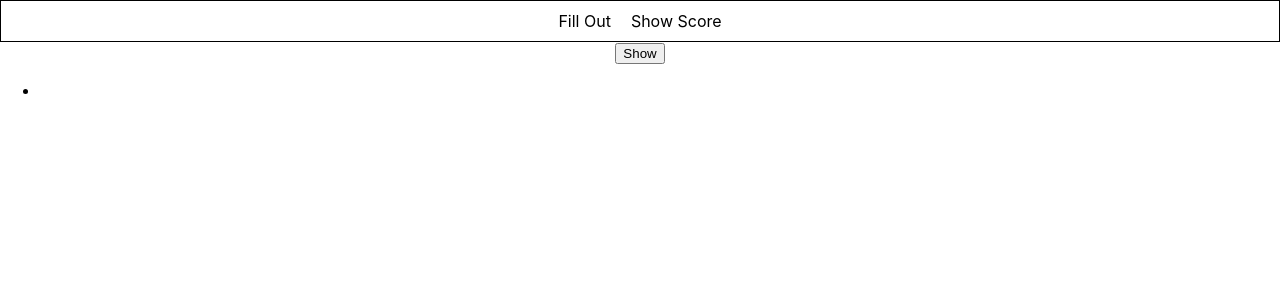
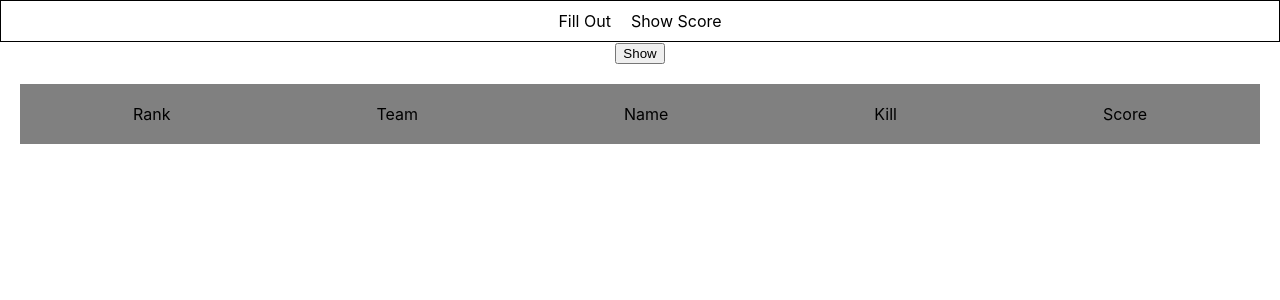
Before and after one commit to unpolygon/pubg-score, a React (Create React App) app: page /Edit in a window 1280 px wide. Shown: the top 300 px of the page. Built offline with nearby package versions, Linux system fonts and the light colour scheme.

Commit message:
css show-score

```diff
--- a/package.json
+++ b/package.json
@@ -6,6 +6,7 @@
     "@testing-library/jest-dom": "^4.2.4",
     "@testing-library/react": "^9.4.0",
     "@testing-library/user-event": "^7.2.1",
+    "firebase": "^7.6.2",
     "react": "^16.12.0",
     "react-dom": "^16.12.0",
     "react-router-dom": "^5.1.2",
--- a/src/component/fill-out.component.js
+++ b/src/component/fill-out.component.js
@@ -2,9 +2,18 @@ import React from 'react';
 import { db } from '../firebase';
 
 export default function fillOut(){
+
+
     return(
         <ul id="fillOut">
-            <li>
+            <li className='Rank1'>
+                <span>Rank 1</span>
+                <input placeholder="Your name.."></input>
+                <input placeholder="First kill.."></input>
+                <input placeholder="Second kill.."></input>
+                <button>Submit</button>
+            </li>
+            <li className='Rank2'>
                 <span>Rank 1</span>
                 <input placeholder="Your name.."></input>
                 <input placeholder="First kill.."></input>
--- /dev/null
+++ b/src/component/show-score.component.css
@@ -0,0 +1,36 @@
+ul{
+    margin: 20px;
+    padding: 0;
+    list-style-type: none;
+    background-color: rgb(216, 216, 216);
+}
+
+ul li{
+    margin: 0;
+    padding: 10px;
+    display: flex;
+    justify-content: space-around;
+    padding: 10px;
+    align-items: center;
+}
+
+ul li:nth-child(2n){
+    background-color: white;
+}
+
+ul li div{
+    display: flex;
+    flex-direction: column;
+   justify-content: center;
+   align-items: center;
+}
+
+.head{
+    display: flex;
+    justify-content: space-around;
+    background-color: gray;
+}
+
+.head span{
+    padding: 10px;
+}
--- a/src/component/show-score.component.js
+++ b/src/component/show-score.component.js
@@ -1,11 +1,11 @@
 import React, { useState, useEffect } from 'react';
+import './show-score.component.css';
 
 export default function showScore(){
-    useEffect(()=>{
-        renderData;
-    });
+    var counter = 0;
 
     const renderData = () => {
+        counter++;
         let doc = {
             id: 'iaun',
             firstName: 'Parn',
@@ -17,32 +17,44 @@ export default function showScore(){
         const teamList = document.querySelector('#team');
 
         let li = document.createElement('li');
+        let rank = document.createElement('span');
         let teamName = document.createElement('span');
+        let name = document.createElement('div');
         let firstName = document.createElement('span');
         let secondName = document.createElement('span');
+        let kill = document.createElement('div');
         let firstKill = document.createElement('span');
-        let secondKll = document.createElement('span');
+        let secondKill = document.createElement('span');
         let score = document.createElement('span');
 
+        name.className='name';
+        kill.className='kill';
+        firstName.className='rank';
         firstName.className='firstName';
         secondName.className='secondName';
         firstKill.className='firstKill';
-        secondKll.className='secondKll';
+        secondKill.className='secondKill';
         score.className='score';
 
         li.setAttribute('data-id', doc.id);
+        rank.textContent=counter;
         teamName.textContent=doc.id;
         firstName.textContent=doc.firstName;
         secondName.textContent=doc.secondName;
         firstKill.textContent=doc.firstKill;
-        secondKll.textContent=doc.secondKll;
+        secondKill.textContent=doc.secondKill;
         score.textContent=doc.score;
 
+        name.appendChild(firstName);
+        name.appendChild(secondName);
+        kill.appendChild(firstKill);
+        kill.appendChild(secondKill);
+
+
+        li.appendChild(rank);
         li.appendChild(teamName);
-        li.appendChild(firstName);
-        li.appendChild(secondName);
-        li.appendChild(firstKill);
-        li.appendChild(secondKll);
+        li.appendChild(name);
+        li.appendChild(kill);
         li.appendChild(score);
 
         if (teamList !== null) teamList.appendChild(li);
@@ -51,8 +63,12 @@ export default function showScore(){
         <div className='showScore'>
             <button onClick ={renderData}>Show</button>
             <ul id ='team'>
-                <li className='Head'>
-                    <p></p>
+                <li className='head'>
+                    <span>Rank</span>
+                    <span>Team</span>
+                    <span>Name</span>
+                    <span>Kill</span>
+                    <span>Score</span>
                 </li>
             </ul>
         </div>
--- a/src/firebase/index.js
+++ b/src/firebase/index.js
@@ -1,5 +1,5 @@
 import firebase from 'firebase/app';
-import 'firebase/firestore'
+import 'firebase/firestore';
 
 const config = {
     apiKey: "AIzaSyDqTHY4zj2afSxGaPt_z9k2Rcs9YcsubcE",
```
Also changed, not shown: 1 other file (tests, documents, lock files or other folders).
